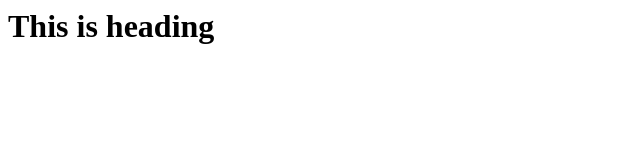
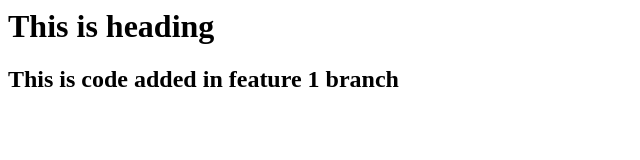
Before and after one commit to Prasad-Pawar-1/Git-Practice, a plain HTML site: page index.html in a window 1280 px wide. Shown: the whole page, without its empty margins (0-640 px from the left). Drawn offline with Linux system fonts and the light colour scheme.

Commit message:
feature1 changes

```diff
--- a/index.html
+++ b/index.html
@@ -1 +1,2 @@
 <h1>This is heading</h1>
+<h2>This is code added in feature 1 branch</h2>
```
